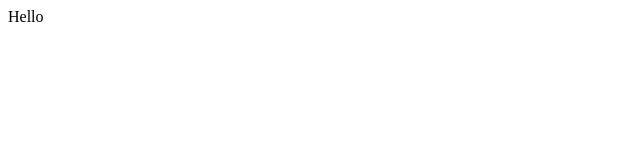
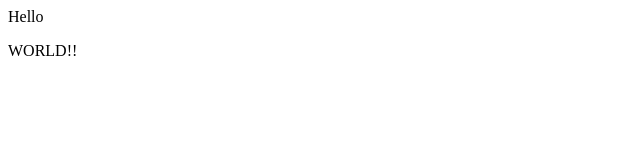
Before and after one commit to arnav1296/demo-repo, a plain HTML site: page index.html in a window 1280 px wide. Shown: the full height of the page, 0-640 px from the left. Drawn offline with Linux system fonts and the light colour scheme.

Commit message:
added world

```diff
--- a/index.html
+++ b/index.html
@@ -1,3 +1,4 @@
 <div>
     Hello
 </div>
+<p> WORLD!!</p>
```
